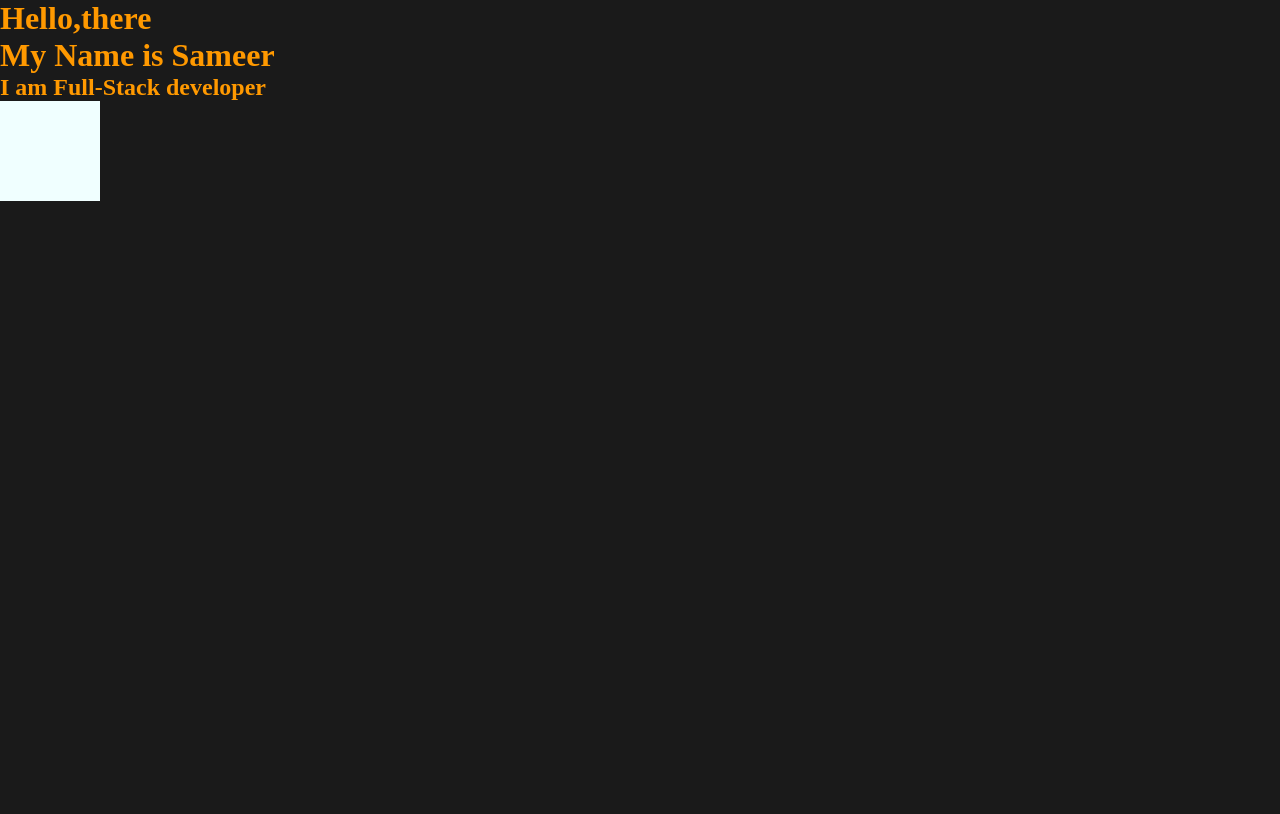
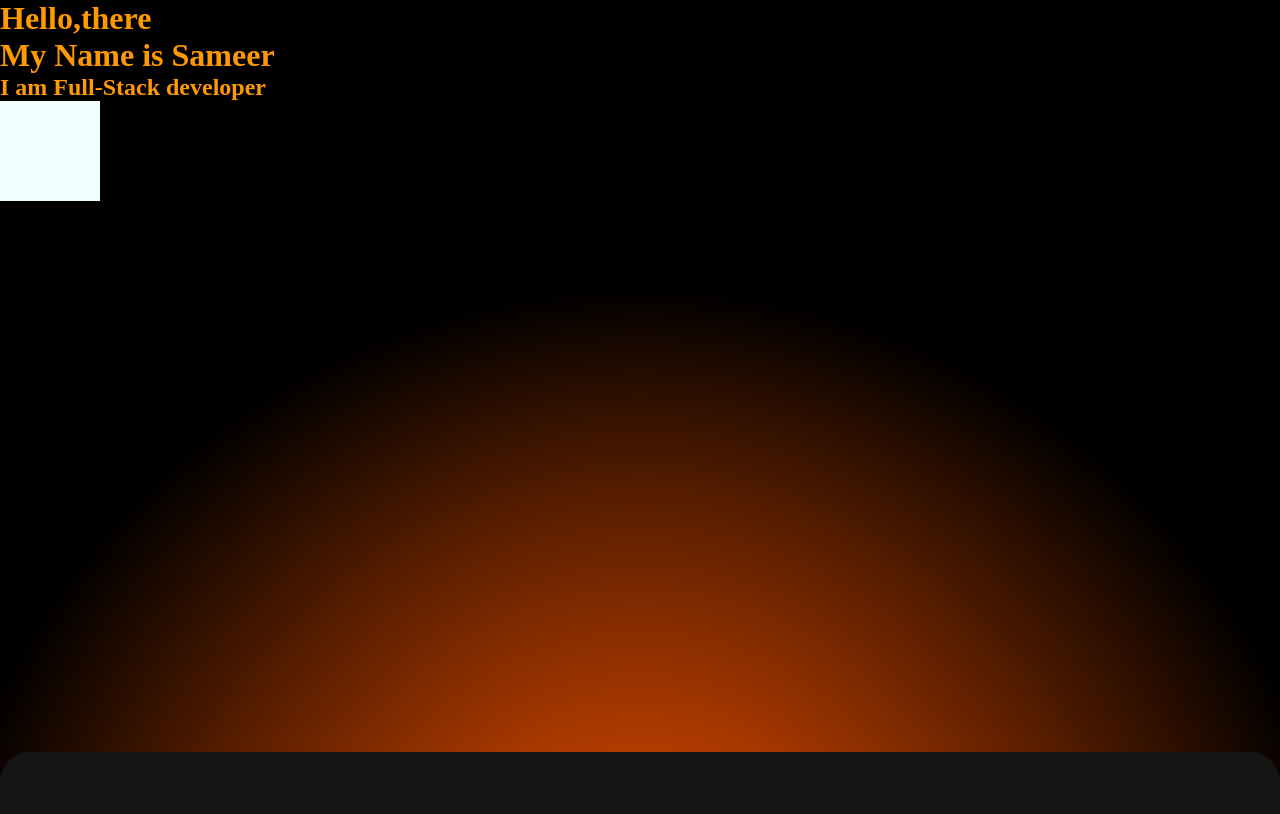
Before and after one commit to DSameer-infine8/WebAnimations, a plain HTML site: page index.html in a window 1280 px wide. Shown: the top 814 px of the page. Drawn offline with nearby package versions, Linux system fonts and the light colour scheme.

Commit message:
Hero Section for my Next Project

```diff
--- a/index.html
+++ b/index.html
@@ -7,12 +7,18 @@
     <link rel="stylesheet" href="style.css" />
   </head>
   <body>
-    <h1 class="ok">Hello,there</h1>
-    <h1 class="ok">My Name is Sameer</h1>
-    <h2 class="ok">I am Full-Stack developer</h2>
+    <div class="page1">
+      <div class="bg">
+        <h1 class="ok">Hello,there</h1>
+        <h1 class="ok">My Name is Sameer</h1>
+        <h2 class="ok">I am Full-Stack developer</h2>
 
-    <div class="box"></div>
-
+        <div class="box"></div>
+      </div>
+    </div>
+    <div class="page2">
+      <div class="box2"></div>
+    </div>
     <script
       src="https://cdnjs.cloudflare.com/ajax/libs/gsap/3.13.0/gsap.min.js"
       integrity="sha512-NcZdtrT77bJr4STcmsGAESr06BYGE8woZdSdEgqnpyqac7sugNO+Tr4bGwGF3MsnEkGKhU2KL2xh6Ec+BqsaHA=="
--- a/style.css
+++ b/style.css
@@ -1,10 +1,40 @@
+:root {
+    /*dark mode*/
+    --primary-100: #FF6600;
+    --primary-200: #ff983f;
+    --primary-300: #ffffa1;
+    --accent-100: #F5F5F5;
+    --accent-200: #929292;
+    --text-100: #FFFFFF;
+    --text-200: #e0e0e0;
+    --bg-100: #1D1F21;
+    --bg-200: #2c2e30;
+    --bg-300: #444648;
+    /*light mode*/
+    --primary-100: #FF6600;
+    --primary-200: #ff983f;
+    --primary-300: #ffffa1;
+    --accent-100: #F5F5F5;
+    --accent-200: #929292;
+    --text-100: #1d1f21;
+    --text-200: #444648;
+    --bg-100: #ffffff;
+    --bg-200: #f5f5f5;
+    --bg-300: #cccccc;
+}
+
+
 *{
     margin: 0%;
     padding: 0%;
 }
 
 body{
-    background-color: rgb(26, 26, 26);
+    position: sticky;
+    top:0;
+    overflow-x: hidden;
+    color: aliceblue;
+    background: #000000;
 }
 
 .ok{
@@ -17,3 +47,45 @@ body{
     background-color: azure;
     top:0
 }
+
+.bg {
+    height: 250vh;
+    background: #ff5500;
+
+    background: radial-gradient(circle, rgba(255, 85, 0, 0.867) 10%, rgba(0, 0, 0, 1) 60%);
+
+}
+
+.page1{
+    position: sticky;
+    height: 94vh;
+    width: auto;
+    top: 0;
+    background: #ff5500;
+
+    background: radial-gradient(circle, rgba(255, 85, 0, 0.867) 10%, rgba(0, 0, 0, 1) 60%);
+}
+
+.page2{
+    position: sticky;
+    top:0;
+    height: 200vh;
+    width: auto;
+    background-color:#151515;
+    z-index: 100;
+    border-radius: 30px 30px 0 0;
+    display: flex;
+    justify-content: center;
+    align-items: center;
+
+}
+
+.box2{
+    height: 400px;
+    width:400px;
+    background-color:#2c2e30;
+    margin-left: auto;
+    margin-right: auto;
+    border-radius: 2rem;
+    box-shadow: rgba(50, 50, 93, 0.25) 0px 30px 60px -12px inset, rgba(0, 0, 0, 0.3) 0px 18px 36px -18px inset;
+}
```
